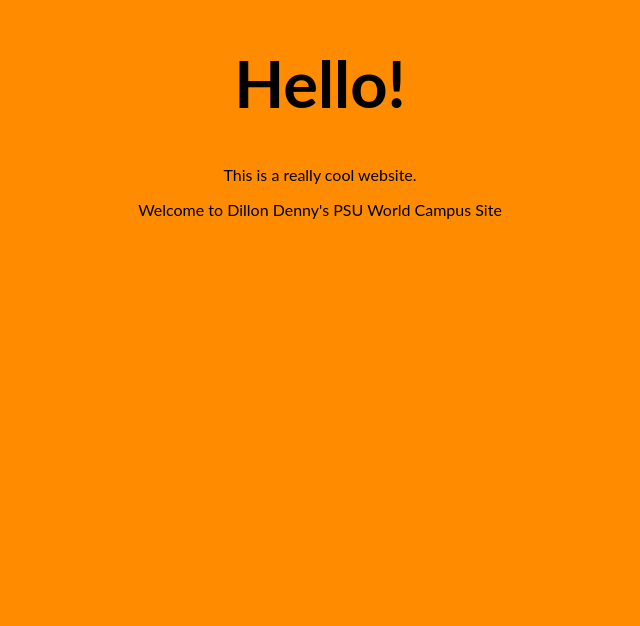
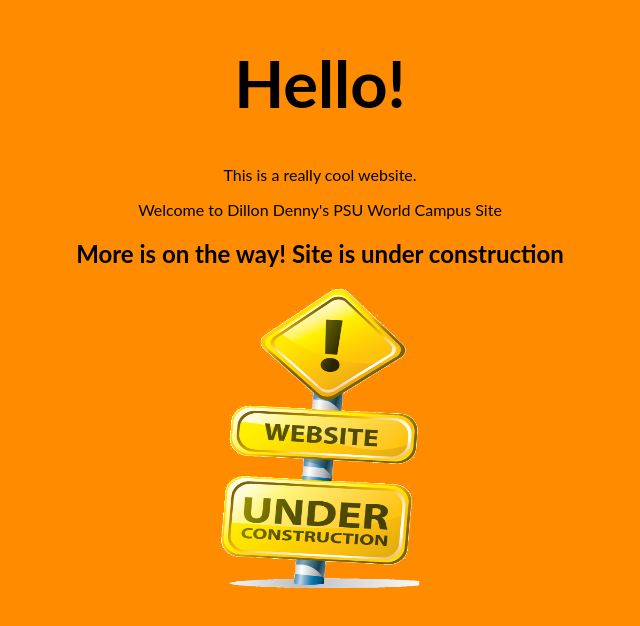
Before and after one commit to Flippind94/roadtest, a plain HTML site: page index.html in a window 1280 px wide. Shown: the whole page, without its empty margins (320-960 px from the left). Drawn offline with Linux system fonts and the light colour scheme.

Commit message:
Add files via upload

```diff
--- a/index.html
+++ b/index.html
@@ -11,6 +11,9 @@
         <h1>Hello!</h1>
         <p>This is a really cool website.</p>
         <p>Welcome to Dillon Denny's PSU World Campus Site</p>
+        <h2>More is on the way! Site is under construction</h2>
+        <img src="images/construction.png" alt="constructionsign"
+        style="width:200px;height:300px;">
         </center>
     </body>
 </html>
```
Also changed, not shown: images/construction.png (added).
